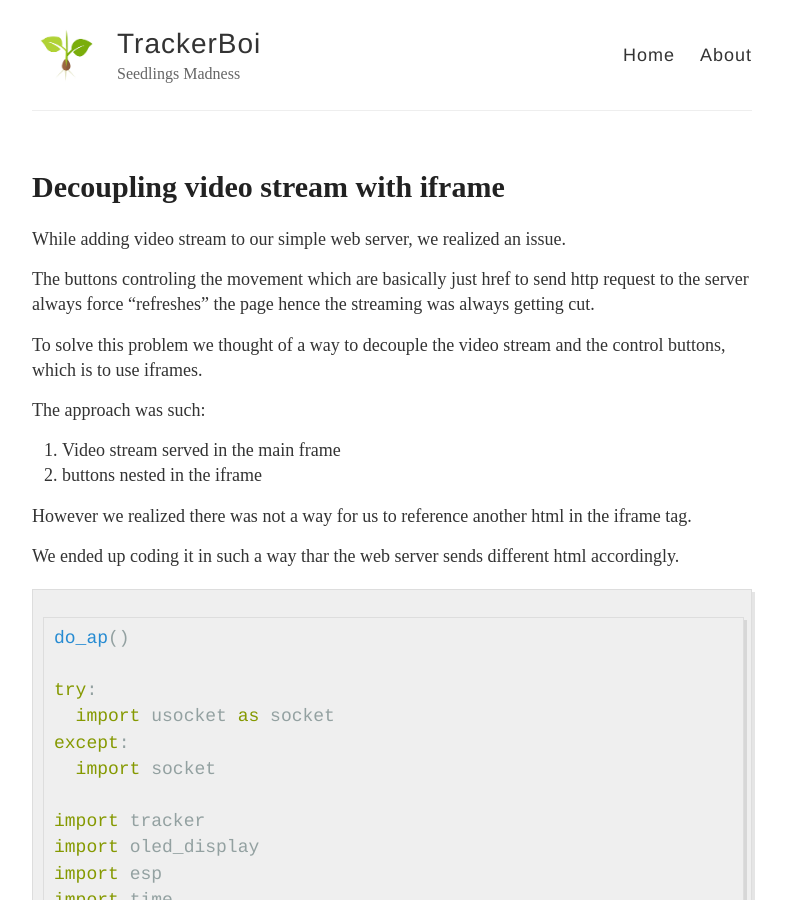
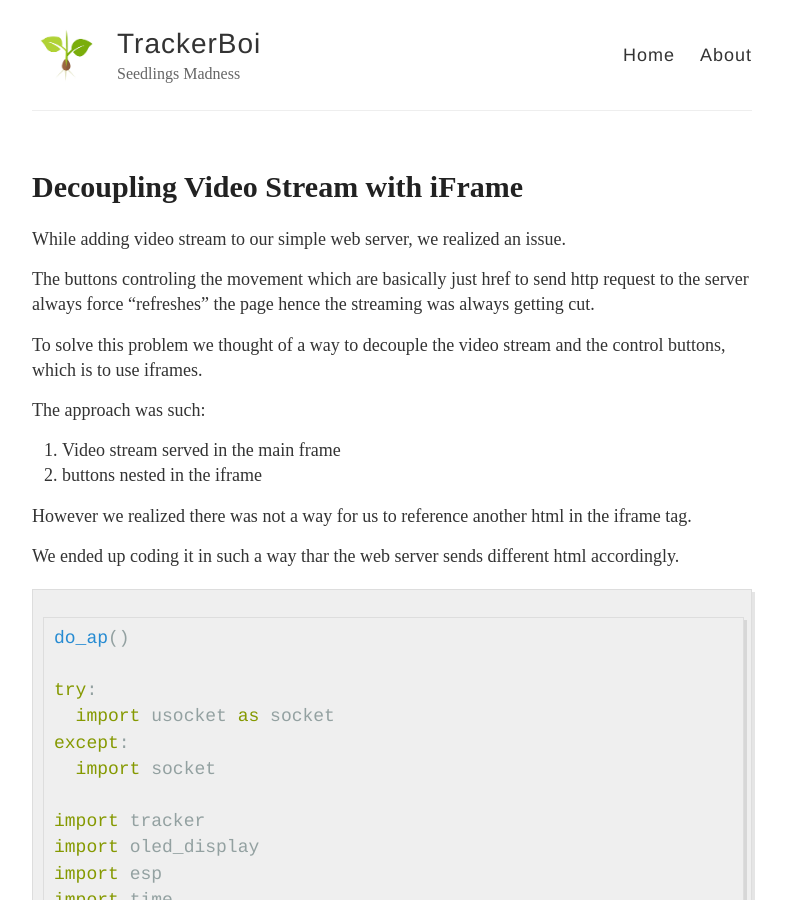
Before and after one commit to Jasperabez/TrackerBoi, a Jekyll site: the page built from _posts/2020-2-11-Decoupling-video-stream-with-iframe.md, in a window 1280 px wide and 900 px high. Shown: the whole window, without its empty margins (248-1034 px from the left). Built offline with Jekyll 4.4.1, drawn with Linux system fonts in a browser that asks for light colours.

```diff
--- a/_posts/2020-2-11-Decoupling-video-stream-with-iframe.md
+++ b/_posts/2020-2-11-Decoupling-video-stream-with-iframe.md
@@ -1,6 +1,6 @@
 ---
 layout: post
-title: Decoupling video stream with iframe
+title: Decoupling Video Stream with iFrame
 ---
 
 While adding video stream to our simple web server, we realized an issue.
```
